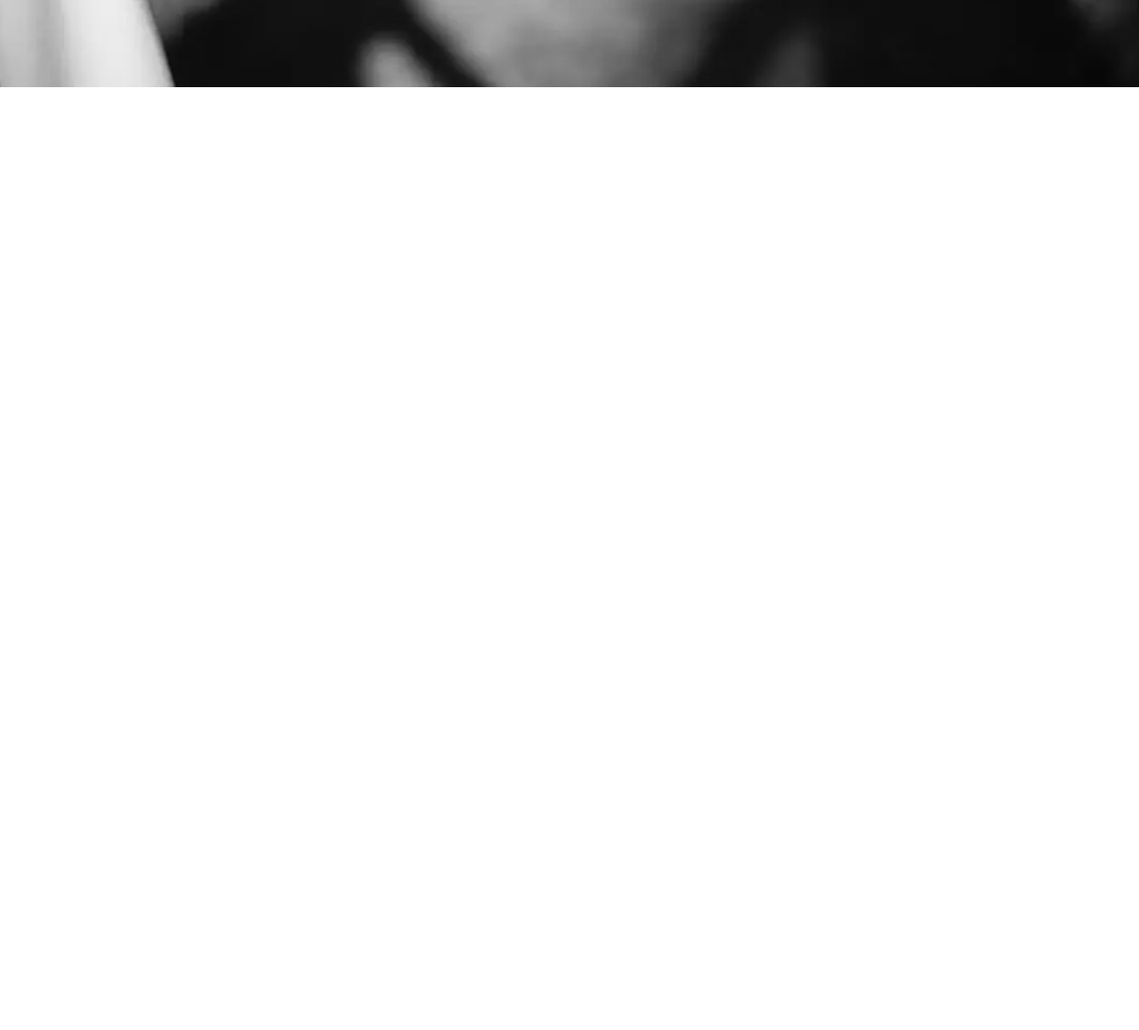
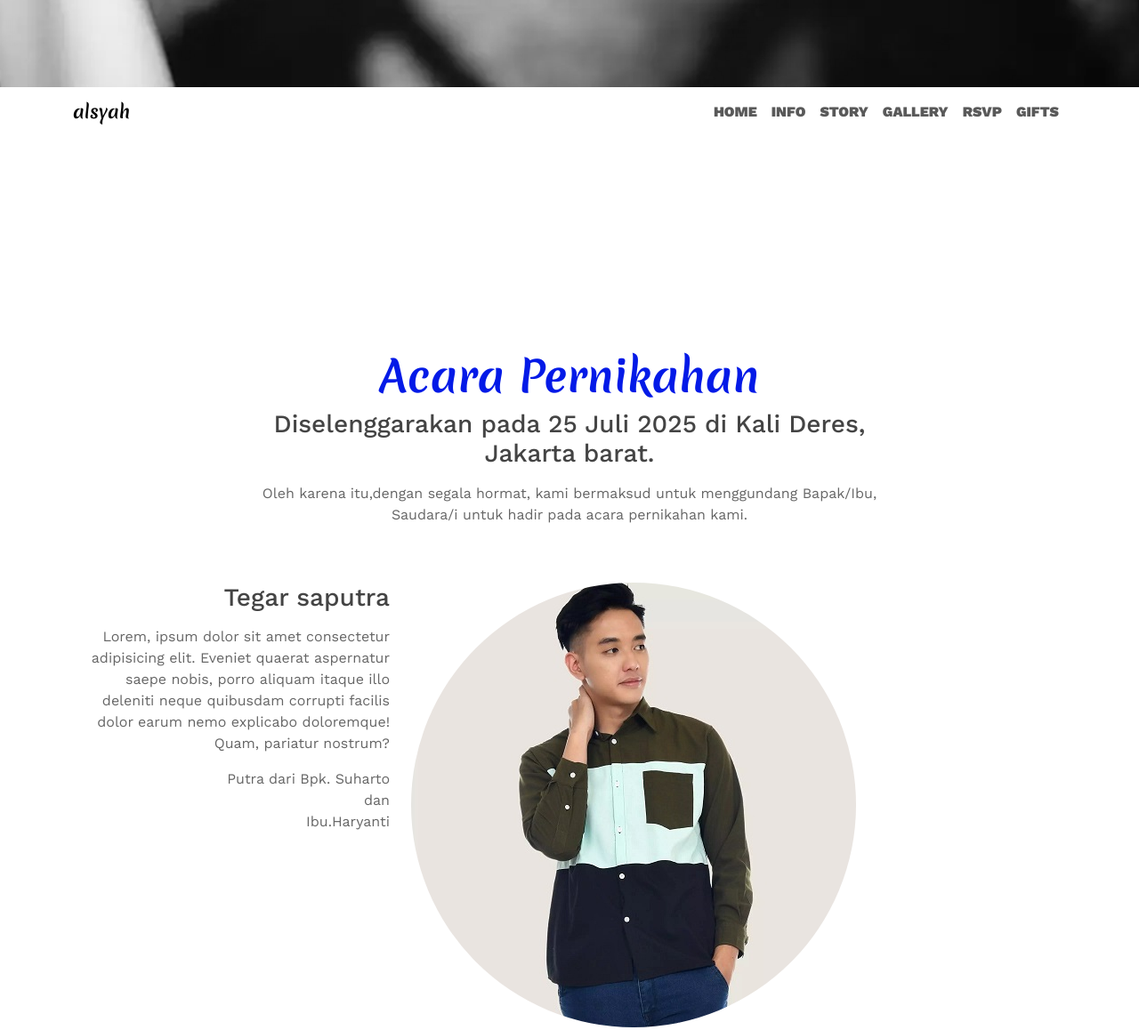
Before and after one commit to alsyah25/portofolio, a plain HTML site: page index.html in a window 1280 px wide. Shown: the part 702-1860 px from the top of the page at 89% size. Drawn offline with nearby package versions, Linux system fonts and the light colour scheme; files that its build step writes are made by us from their sources; files whose address does not match are found by name.

Commit message:
perbaikan

```diff
--- a/index.html
+++ b/index.html
@@ -40,6 +40,66 @@
       </main>
     </section>
 
+    <nav class="navbar navbar-expand-md bg-transparent stiky-top mynavbar">
+      <div class="container">
+        <a class="navbar-brand" href="#">alsyah</a>
+        <button class="navbar-toggler border-0" type="button" data-bs-toggle="offcanvas" data-bs-target="#offcanvasNavbar"
+        aria-controls="offcanvasNavbar" aria-label="Toggle navigation">
+          <span class="navbar-toggler-icon"></span>
+        </button>
+        <div class="offcanvas offcanvas-end" tabindex="-1" id="offcanvasNavbar" aria-labelledby="offcanvasNavbarLabel">
+          <div class="offcanvas-header">
+            <h5 class="offcanvas-title" id="offcanvasNavbarLabel">alsyah</h5>
+            <button type="button" class="btn-close" data-bs-dismiss="offcanvas" aria-label="Close"></button>
+          </div>
+
+          <div class="offcanvas-body">
+            <div class="navbar-nav ms-auto">
+              <a class="nav-link"  href="#home">Home</a>
+              <a class="nav-link" href="#info">Info</a>
+              <a class="nav-link" href="#story">Story</a>
+              <a class="nav-link" href="#gallery">Gallery</a>
+              <a class="nav-link" href="#rsvp">RSVP</a>
+              <a class="nav-link" href="#gifts">Gifts</a>
+            </div>
+
+          </div>
+        </div>
+      </div>
+    </nav>
+
+<section id="home"class="home">
+  <div class="container">
+    <div class="row justify-content-center">
+      <div class="col-md-8 text-center">
+        <h2>Acara Pernikahan</h2>
+        <h3>Diselenggarakan pada 25 Juli 2025 di Kali Deres, Jakarta barat.</h3>
+        <p>Oleh karena itu,dengan segala hormat, kami bermaksud untuk
+           menggundang Bapak/Ibu, Saudara/i untuk hadir pada acara
+          pernikahan kami.</p>
+      </div>
+    </div>
+
+    <div class="row couple mt-5">
+      <div class="col-lg-6">
+        <div class="row">
+          <div class="col-8 text-end">
+            <h3>Tegar saputra</h3>
+            <p>Lorem, ipsum dolor sit amet consectetur adipisicing elit.
+              Eveniet quaerat aspernatur saepe nobis, porro aliquam itaque illo
+              deleniti neque
+              quibusdam corrupti facilis dolor earum nemo explicabo doloremque!
+              Quam, pariatur nostrum?</p>
+            <p>Putra dari Bpk. Suharto <br> dan <br> Ibu.Haryanti</p>
+          </div>
+              <div class="col-4">
+                <img src="img/medellin-1255-2738383-1.jpg" alt="Tegar saputra"
+                class="img-responsive rounded-circle">
+            </div>
+         </div>
+      </section>
+
+
     <script
       src="https://cdn.jsdelivr.net/npm/bootstrap@5.3.3/dist/js/bootstrap.bundle.min.js"
       integrity="sha384-YvpcrYf0tY3lHB60NNkmXc5s9fDVZLESaAA55NDzOxhy9GkcIdslK1eN7N6jIeHz"
--- a/style.css
+++ b/style.css
@@ -8,7 +8,7 @@
 body {
   font-size: 1, 2rem;
   font-family: "Work Sans", sans-serif;
-  min-height: 2000px;
+  min-height: 4000px;
 }
 
 .hero::before {
@@ -59,8 +59,56 @@ body {
 }
 
 
+.mynavbar {
+ background-color: rgba(255, 255, 255, 0,3)!important;
+ backdrop-filter: blur(4px);
+}
+
+mynavbar .offcanvas {
+  height: 100vh;
+}
 
 
+.mynavbar .navbar-brand,
+.mynavbar .offcanvas-title {
+ font-family: 'merienda', cursive;
+ font-size: 3,2rem;
+ font-weight: bold;
+}
+
+.mynavbar .nav-link {
+  font-weight: 900;
+  text-transform: uppercase;
+}
+
+
+.home {
+  background-image: url()
+  background-size: cover;
+  min-height: 100vh;1
+  margin-top: -6rem;
+  padding-top: 15rem;
+  padding-bottom: 5rem;
+}
+
+.home h2{
+ color: #031ae7;
+ font-family: "Merienda" ;
+ font-size: 3rem;
+ font-weight: bold;
+}
+
+
+.home h3  {
+ color: #444;
+ font-size: 1,5rem;
+ margin-bottom: 1rem;
+}
+
+.home p {
+  font-size: 1,1rem;
+  color: #666;
+}
 
 
 /* Media Query*/
@@ -85,6 +133,13 @@ html {
 }
 
 
+
+.mynavbar .nav-link {
+ font-size: 2rem;
+ text-align: center;
+}
+
+
 /* mobile phone */
 @mdia (max-width: 576px) {
   html {
```
Also changed, not shown: 240277_e0c2ced3_b320_459a_9dbf_017cd9ad0cc4_512_700.jpg.webp (added), img/240277_e0c2ced3_b320_459a_9dbf_017cd9ad0cc4_512_700.jpg (1).webp (added), img/ai-generated-8580798_640.webp (added), img/countdown/simplyCountdown.min.js (renamed from countdown/simplyCountdown.min.js), img/countdown/simplyCountdown.theme.default.css (renamed from countdown/simplyCountdown.theme.default.css), img/medellin-1255-2738383-1.jpg (added), img/medellin-1255-2738383-1.webp (added), 3 other files.
